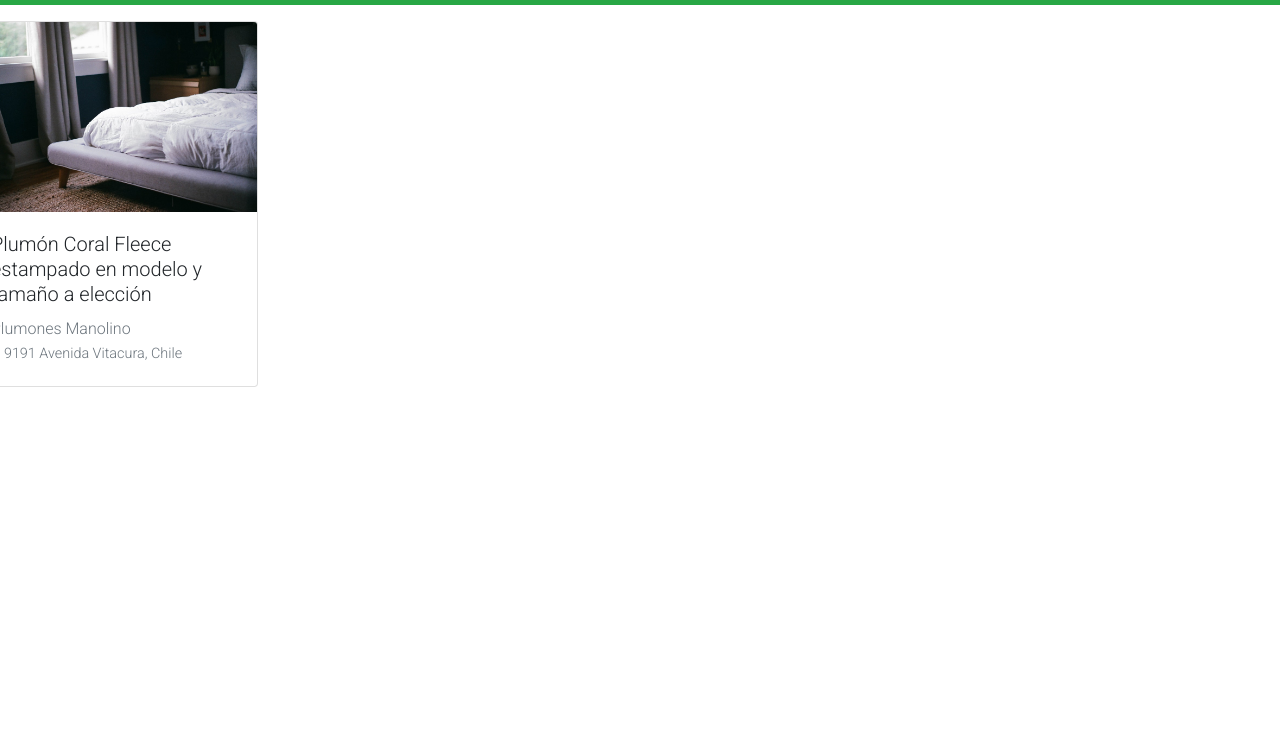
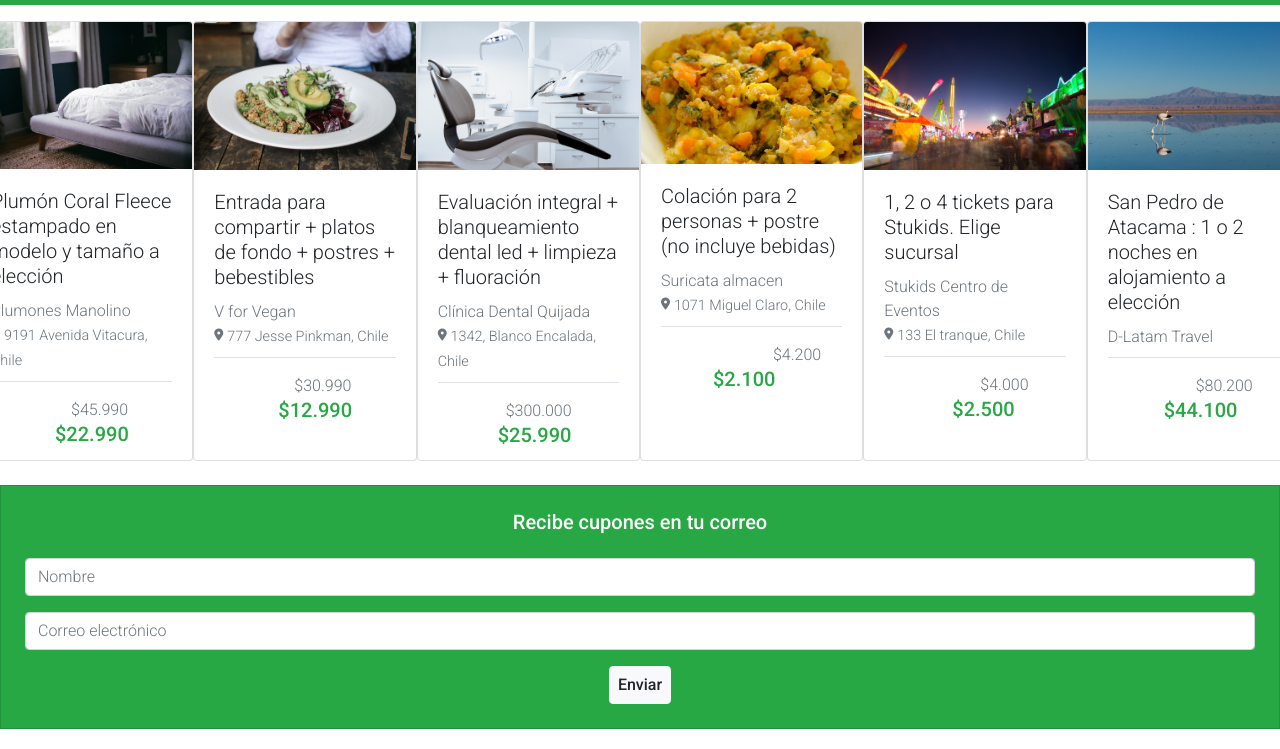
Before and after one commit to ariel-alvear/desafio-cuppon, a plain HTML site: page index.html in a window 1280 px wide. Shown: the part 51-800 px from the top of the page. Drawn offline with nearby package versions, Linux system fonts and the light colour scheme.

Commit message:
falta footer y estamos responsive

```diff
--- a/assets/css/style.css
+++ b/assets/css/style.css
@@ -14,3 +14,8 @@ body {
 .card-text, .lead {
   line-height: 25px;
 }
+
+.card-body {
+  margin-bottom: 0;
+  padding-bottom: 5%;
+}
--- a/index.html
+++ b/index.html
@@ -39,19 +39,101 @@
       </div>
     </nav>
 
+<!-- cards -->
     <div class="card-deck">
       <div class="row">
-        <div class="card mx-auto" style="width: 18rem;">
+        <div class="card mx-auto mb-4" style="width: 18rem;">
           <img class="card-img-top" src="assets/img/cupon-1.jpg" alt="cama plumones">
           <div class="card-body font-weight-light">
             <p class="card-text lead">Plumón Coral Fleece estampado en modelo y tamaño a elección</p>
             <p class="card-subtitle text-muted">Plumones Manolino</p>
             <i class="fas fa-map-marker-alt fa-xs text-muted my-auto"></i>
-            <p class="card-text d-inline text-muted direction">9191 Avenida Vitacura, Chile</p>
+            <p class="card-text d-inline text-muted direction pb-2 mb-2">9191 Avenida Vitacura, Chile</p>
+            <div class="container pl-5 pt-3 mt-2 border-top">
+              <p class="d-inline pl-4 ml-2 text-muted">$45.990</p>
+              <p class="d-inline ml-3 text-success h5">$22.990</p>
+            </div>
+          </div>
+        </div>
+        <div class="card mx-auto mb-4" style="width: 18rem;">
+          <img class="card-img-top" src="assets/img/cupon-2.jpg" alt="cama plumones">
+          <div class="card-body font-weight-light">
+            <p class="card-text lead">Entrada para compartir + platos de fondo + postres + bebestibles</p>
+            <p class="card-subtitle text-muted">V for Vegan</p>
+            <i class="fas fa-map-marker-alt fa-xs text-muted my-auto"></i>
+            <p class="card-text d-inline text-muted direction pb-2 mb-2">777 Jesse Pinkman, Chile</p>
+            <div class="container pl-5 pt-3 mt-2 border-top">
+              <p class="d-inline pl-4 ml-2 text-muted">$30.990</p>
+              <p class="d-inline pl-3 text-success h5">$12.990</p>
+            </div>
+          </div>
+        </div>
+        <div class="card mx-auto mb-4" style="width: 18rem;">
+          <img class="card-img-top" src="assets/img/cupon-3.jpg" alt="cama plumones">
+          <div class="card-body font-weight-light">
+            <p class="card-text lead">Evaluación integral + blanqueamiento dental led + limpieza + fluoración</p>
+            <p class="card-subtitle text-muted">Clínica Dental Quijada</p>
+            <i class="fas fa-map-marker-alt fa-xs text-muted my-auto"></i>
+            <p class="card-text d-inline text-muted direction pb-2 mb-2">1342, Blanco Encalada, Chile</p>
+            <div class="container pl-5 pt-3 mt-2 border-top">
+              <p class="d-inline pl-3 ml-1 text-muted">$300.000</p>
+              <p class="d-inline pl-1 ml-2 text-success h5">$25.990</p>
+            </div>
+          </div>
+        </div>
+        <div class="card mx-auto mb-4" style="width: 18rem;">
+          <img class="card-img-top" src="assets/img/cupon-4.jpg" alt="cama plumones">
+          <div class="card-body font-weight-light">
+            <p class="card-text lead">Colación para 2 personas + postre (no incluye bebidas)</p>
+            <p class="card-subtitle text-muted">Suricata almacen</p>
+            <i class="fas fa-map-marker-alt fa-xs text-muted my-auto"></i>
+            <p class="card-text d-inline text-muted direction pb-2 mb-2">1071 Miguel Claro, Chile</p>
+            <div class="container pl-5 pt-3 mt-2 border-top">
+              <p class="d-inline pl-3 ml-5 text-muted">$4.200</p>
+              <p class="d-inline pl-1 text-success h5">$2.100</p>
+            </div>
+          </div>
+        </div>
+        <div class="card mx-auto mb-4" style="width: 18rem;">
+          <img class="card-img-top" src="assets/img/cupon-5.jpg" alt="cama plumones">
+          <div class="card-body font-weight-light">
+            <p class="card-text lead">1, 2 o 4 tickets para Stukids. Elige sucursal</p>
+            <p class="card-subtitle text-muted">Stukids Centro de Eventos</p>
+            <i class="fas fa-map-marker-alt fa-xs text-muted my-auto"></i>
+            <p class="card-text d-inline text-muted direction pb-2">133 El tranque, Chile</p>
+            <div class="container pl-5 pt-3 mt-2 border-top">
+              <p class="d-inline pl-4 ml-4 text-muted">$4.000</p>
+              <p class="d-inline pl-1 ml-3 text-success h5">$2.500</p>
+            </div>
+          </div>
+        </div>
+        <div class="card mx-auto mb-4" style="width: 18rem;">
+          <img class="card-img-top" src="assets/img/cupon-6.jpg" alt="cama plumones">
+          <div class="card-body font-weight-light">
+            <p class="card-text lead">San Pedro de Atacama : 1 o 2 noches en alojamiento a elección</p>
+            <p class="card-subtitle text-muted">D-Latam Travel</p>
+            <div class="container pl-5 pt-3 mt-2 border-top">
+              <p class="d-inline pl-4 ml-3 text-muted">$80.200</p>
+              <p class="d-inline pl-1 ml-1 text-success h5">$44.100</p>
+            </div>
           </div>
         </div>
       </div>
     </div>
+    <div class="card text-white bg-success mb-3 container-fluid p-4 rounded-0">
+        <h5 class="font-weight-medium text-center mb-4">Recibe cupones en tu correo</h5>
+        <form>
+          <div class="form-group">
+            <input type="email" class="form-control font-weight-light" id="exampleInputEmail1" aria-describedby="emailHelp" placeholder="Nombre">
+          </div>
+          <div class="form-group">
+            <input type="password" class="form-control font-weight-light" id="exampleInputPassword1" placeholder="Correo electrónico">
+          </div>
+          <button type="submit" class="btn btn-light d-block mx-auto px-2">Enviar</button>
+        </form>
+    </div>
+
+
 
 
     <script src="https://code.jquery.com/jquery-3.5.1.slim.min.js" integrity="sha384-DfXdz2htPH0lsSSs5nCTpuj/zy4C+OGpamoFVy38MVBnE+IbbVYUew+OrCXaRkfj" crossorigin="anonymous"></script>
```
